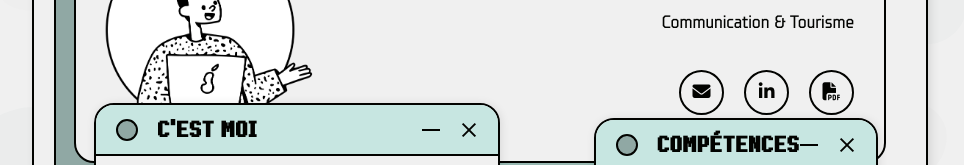
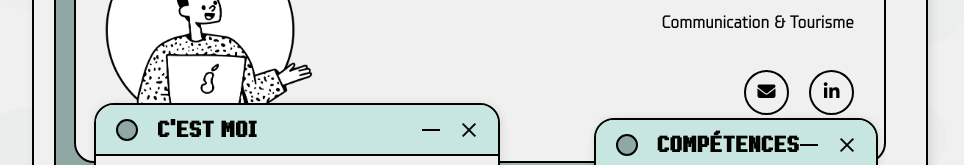
Before and after one commit to piro-li/alexandrelooten-fr, a React (Vite) app: page / in a window 1280 px wide. Shown: the part 188-353 px from the top of the page, without its empty margins (160-1124 px from the left). Built offline with nearby package versions, Linux system fonts and the light colour scheme.

Commit message:
chore(header): remove direct link to download PDF version of CV

```diff
--- a/src/sections/Header/index.tsx
+++ b/src/sections/Header/index.tsx
@@ -19,9 +19,9 @@ export default function Header() {
           <a href="https://linkedin.com/in/alexandre-looten-communication" target="_blank" rel="noopener noreferrer">
             <i className="fa-brands fa-linkedin-in" />
           </a>
-          <a href="/files/CV-Alexandre_LOOTEN-Communication.pdf" rel="noopener noreferrer" download="CV-Alexandre_LOOTEN-Communication.pdf">
+{/*           <a href="/files/CV-Alexandre_LOOTEN-Communication.pdf" rel="noopener noreferrer" download="CV-Alexandre_LOOTEN-Communication.pdf">
             <i className="fa-solid fa-file-pdf" />
-          </a>
+          </a> */}
         </div>
       </div>
     </div>
```
